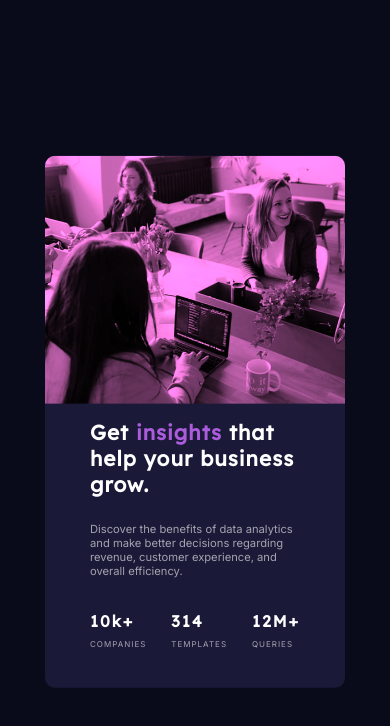
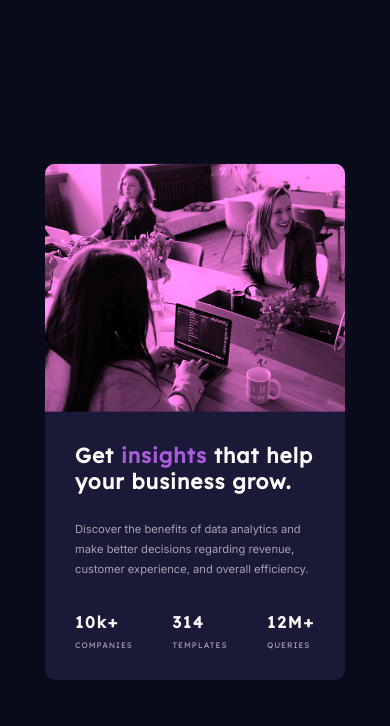
Before and after one commit to joemar-ceneza/stats-preview, a plain HTML site: page index.html in a window 390 px wide. Drawn offline with nearby package versions, Linux system fonts and the light colour scheme.

Commit message:
improved some design

```diff
--- a/css/style.scss
+++ b/css/style.scss
@@ -35,12 +35,13 @@ body{
             .text-color{
                 color: hsl(277, 64%, 61%);
             }
-            p{
+            .description{
                 font-family: $font-inter;
                 font-size: 0.9rem;
                 font-weight: normal;
+                line-height: 25px;
                 color: hsla(0, 0%, 100%, 0.6);
-                margin: 0 4em 4em 0;
+                margin: 0 3em 3em 0;
             }
             .ratings{
                 display: flex;
@@ -58,6 +59,7 @@ body{
                         text-transform: uppercase;
                         font-size: 0.6rem;
                         letter-spacing: 1px;
+                        color: hsla(0, 0%, 100%, 0.6);
                     }
                 }
             }
@@ -82,9 +84,12 @@ body{
                 padding: 2em 3em 1em 3em;
                 h1{
                     font-size: 1.3rem;
+                    margin-bottom: 1.3em;
                 }
-                p{
+                .description{
                     font-size: 0.7rem;
+                    line-height: 20px;
+                    margin-bottom: 2em;
                 }
                 .ratings{
                     .companies,
@@ -95,6 +100,7 @@ body{
                         }
                         p{
                             font-size: 0.5rem;
+                            // margin-bottom: 2em;
                         }
                     }
                 }
@@ -111,12 +117,12 @@ body{
             flex-direction: column-reverse;
             .stats-description{
                 width: 100%;
-                padding: 1em 3em 1em 3em;
+                padding: 2em;
                 h1{
                     font-size: 1.3rem;
                     margin-bottom: 1.2em;
                 }
-                p{
+                .description{
                     font-size: 0.7rem;
                     margin: 0 0 3em 0;
                 }
@@ -151,13 +157,14 @@ body{
             .stats-description{
                 padding: 1em;
                 h1{
-                    font-size: 0.9rem;
+                    font-size: 1rem;
                     font-weight: 700;
-                    margin-bottom: 2em;
+                    margin-bottom: 1.5em;
                 }
-                p{
+                .description{
                     font-size: 0.6rem;
-                    margin-bottom: 3em;
+                    margin-bottom: 2.5em;
+                    line-height: 18px;
                 }
                 .ratings{
                     .companies,
@@ -194,7 +201,7 @@ body{
                     font-weight: 700;
                     margin-bottom: 2em;
                 }
-                p{
+                .description{
                     font-size: 0.6rem;
                     margin-bottom: 3em;
                 }
--- a/index.html
+++ b/index.html
@@ -20,7 +20,7 @@
         <div class="stats-container">
             <div class="stats-description">
                 <h1>Get <span class="text-color">insights</span> that help your business grow.</h1>
-                <p>Discover the benefits of data analytics and make better decisions regarding revenue,
+                <p class="description">Discover the benefits of data analytics and make better decisions regarding revenue,
                     customer experience, and overall efficiency.</p>
                 <div class="ratings">
                     <div class="companies">
```
Also changed, not shown: css/style.css, 1 other file.
